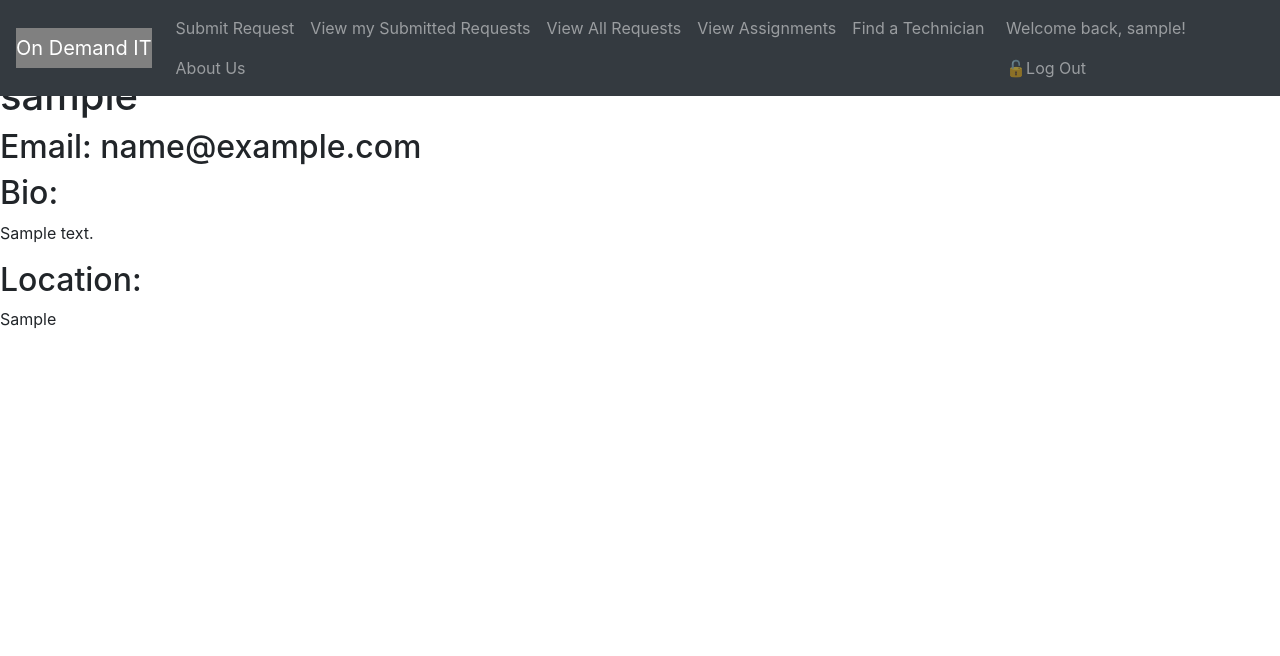
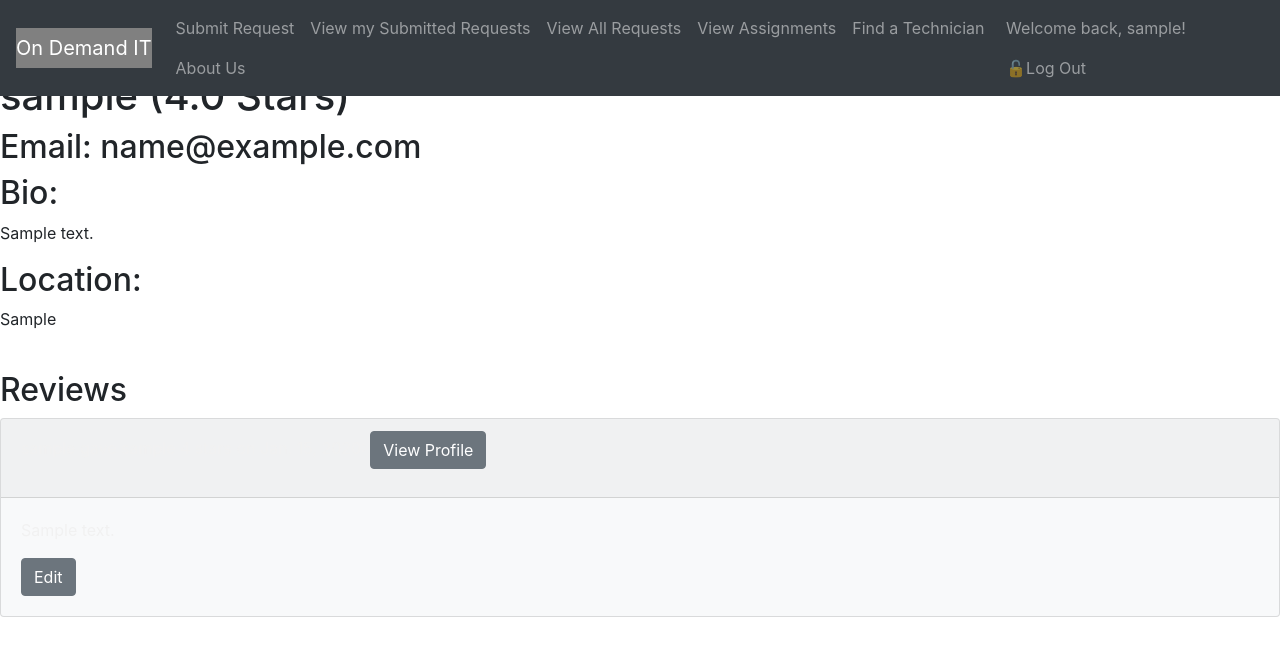
Before and after one commit to ChicoState/ODIT, a Django app: page /viewprofile/1 in a window 1280 px wide. Shown: the top 656 px of the page. Run offline with Django 3.2, Linux system fonts and the light colour scheme; a user stored in the database is signed in; tables that the repository leaves empty hold one stand-in row (values such as "Sample post"); some libraries are stand-ins or nearby versions.

Commit message:
Added links to user accounts. Added rating system for technicians.

```diff
--- a/myapp/forms.py
+++ b/myapp/forms.py
@@ -217,3 +217,75 @@ class ProfileFilter(forms.Form):
 		required=False,
 		max_length=100
 	)
+
+STARS = [
+	('5','5'),
+	('4','4'),
+	('3','3'),
+	('2','2'),
+	('1','1'),
+	('0','0'),
+]
+class AddReviewForm(forms.Form):
+	rating = forms.CharField(
+		widget = forms.Select(
+			choices=STARS,
+			attrs={'class': 'form-control'}
+		),
+		label='Rating',
+		required=True
+	)
+
+	review = forms.CharField(
+		label='Review',
+		widget=forms.Textarea(
+			attrs={'class': 'form-control'}
+		),
+		required=False,
+		max_length=240
+	)
+
+	def save(self, writer, subject):
+		review_instance = models.Review()
+		review_instance.rating = int(self.cleaned_data["rating"])
+		review_instance.review = self.cleaned_data["review"]
+		review_instance.writer = User.objects.get(id__exact=writer)
+		review_instance.subject = User.objects.get(id__exact=subject)
+		review_instance.save()
+		subject_instance = models.Profile.objects.get(user=review_instance.subject)
+		subject_instance.rating_count = subject_instance.rating_count + 1
+		subject_instance.rating_sum = subject_instance.rating_sum + review_instance.rating
+		subject_instance.rating_avg = round(subject_instance.rating_sum / subject_instance.rating_count,1)
+		subject_instance.save()
+		return review_instance
+
+class EditReviewForm(forms.Form):
+	rating = forms.CharField(
+		widget = forms.Select(
+			choices=STARS,
+			attrs={'class': 'form-control'}
+		),
+		label='Rating',
+		required=True
+	)
+
+	review = forms.CharField(
+		label='Review',
+		widget=forms.Textarea(
+			attrs={'class': 'form-control'}
+		),
+		required=False,
+		max_length=240
+	)
+
+	def save(self, id):
+		review_instance = models.Review.objects.get(id__exact=id)
+		subject_instance = models.Profile.objects.get(user=review_instance.subject)
+		subject_instance.rating_sum = subject_instance.rating_sum - review_instance.rating
+		review_instance.rating = int(self.cleaned_data["rating"])
+		subject_instance.rating_sum = subject_instance.rating_sum + review_instance.rating
+		review_instance.review = self.cleaned_data["review"]
+		subject_instance.rating_avg = round(subject_instance.rating_sum / subject_instance.rating_count,1)
+		subject_instance.save()
+		review_instance.save()
+		return review_instance
--- a/myapp/templates/viewissues.html
+++ b/myapp/templates/viewissues.html
@@ -39,8 +39,8 @@
                 <p>Description: {{ i.description }}</p>
                 <p>Date created: {{ i.date_created }}</p>
                 <p>Issue type: {{ i.issue_type }}</p>
-                <p>Assigned user: {{ i.assigned_user }}</p>
-                <p>Affected user: {{ i.affected_user }}</p>
+                <p>Assigned user: {{ i.assigned_user }} {% if i.assigned_user %}<a class="btn btn-secondary" href="viewprofile/{{ i.assigned_user.id }}">View Profile</a>{% endif %}</p>
+                <p>Affected user: {{ i.affected_user }} {% if i.affected_user %}<a class="btn btn-secondary" href="viewprofile/{{ i.affected_user.id }}">View Profile</a>{% endif %}</p>
                 <p>Issue solved?: {% if i.is_solved == True %} Yes {% else %} No {% endif %}</p>
                 {% if is_technician and user != i.assigned_user and user != i.affected_user %}
                     <a class="btn btn-secondary" href="/viewissues/assign/{{i.id}}">Assign Myself</a>
--- a/myapp/templates/viewmyissues.html
+++ b/myapp/templates/viewmyissues.html
@@ -32,8 +32,7 @@
                 <p>Description: {{ i.description }}</p>
                 <p>Date created: {{ i.date_created }}</p>
                 <p>Issue type: {{ i.issue_type }}</p>
-                <p>Assigned user: {{ i.assigned_user }}</p>
-                <p>Affected user: {{ i.affected_user }}</p>
+                <p>Affected user: {{ i.affected_user }} {% if i.affected_user %}<a class="btn btn-secondary" href="viewprofile/{{ i.affected_user.id }}">View Profile</a>{% endif %}</p>
                 <p>Issue solved?: {% if i.is_solved == True %} Yes {% else %} No {% endif %}</p>
                 {% if i.is_solved == False %}
                     <a class="btn btn-secondary" href="/viewmyissues/resolve/{{i.id}}">Resolve?</a>
--- a/myapp/templates/viewmysubmittedissues.html
+++ b/myapp/templates/viewmysubmittedissues.html
@@ -30,14 +30,16 @@
 				{% if issues_list.count > 0 %}
 					{% comment %} TODO: Add a filter form to this list, too {% endcomment %}
 					{% for issue in issues_list %}
-					<div class="card bg-light">
+					<div class="card bg-light mb-1">
 						<div class="card-header">{{ issue.title|title }}</div>
 						<div class="card-body px-1 py-1">
 							<div class="border border-secondary rounded px-2 py-2">
 								<p>{{ issue.description }}</p>
 							</div>
 							<p>Date Created: {{ issue.date_created }}</p>
-							<p>Issue type: {{ issue.issue_type }}</p>
+							<p>Issue Type: {{ issue.issue_type }}</p>
+							<p>Assigned Technician: {{ issue.assigned_user }} {% if issue.assigned_user %}<a class="btn btn-secondary" href="viewprofile/{{ issue.assigned_user.id }}">View Profile</a>{% endif %}</p>
+							<p>Issue solved?: {% if issue.is_solved == True %} Yes {% else %} No {% endif %}</p>
 						</div>
 					</div>
 					{% endfor %}
--- a/myapp/templates/viewprofile.html
+++ b/myapp/templates/viewprofile.html
@@ -3,12 +3,45 @@
 
 {% load static %}
 
-<h1>{{ user_name }}</h1>
+<h1>{{ user_name }} ({{ rating }} Stars)</h1>
 <h2>Email: {{ email }}</h2>
 <h2>Bio:</h2>
 <p>{{ bio }}</p>
 <h2>Location:</h2>
 <p>{{ location }}</p>
-
+{% if form %}
+<br>
+<h2>Leave a Review:</h2>
+<div class="container d-flex m-0 p-0 justify-content-start">
+    <div class="row d-flex m-0 p-0 justify-content-start">
+        <div class="col-md-12 p-0 mx-0 flex-column align-items-left">
+            <form method="post" enctype="multipart/form-data">
+                <div class="form-group ml-2 mr-2">
+                {% csrf_token %}
+                <table>{{ form.as_table }}</table><br>
+                <input type="submit" class="btn btn-primary" value="Post Review">
+                </div>
+            </form>
+        </div>
+    </div>
+</div>
+{% endif %}
+{% if reviews_list %}
+	<br>
+	<h2>Reviews</h2>
+	{% for r in reviews_list %}
+	<div class="card bg-light my-2">
+		<div class="card-header">
+			<p>{{ r.writer }} gave {{ r.subject }} {{ r.rating }} stars on {{ r.date_created }}{% if r.writer %}: <a class="btn btn-secondary" href="/viewprofile/{{ r.writer.id }}">View Profile</a>{% endif %}</p>
+		</div>
+		<div class="card-body">
+		<p>{{ r.review }}</p>
+		{% if r.writer == user %}
+			<a class="btn btn-secondary" href="/editreview/{{r.id}}">Edit</a>
+		{% endif %}
+		</div>
+	</div>
+	{% endfor %}
+{% endif %}
 
 {% endblock %}
--- a/myapp/templates/viewtechnicians.html
+++ b/myapp/templates/viewtechnicians.html
@@ -27,6 +27,7 @@
         <div class="column ml-2 mr-2">
             {% for i in profile_list %}
             <li>Name: {{ i.user.username }}</li>
+			<li>Rating: {{ i.rating_avg }} Stars</li>
             <li>Bio: {{ i.bio }}</li>
             <li>Location: {{ i.location }}</li>
             <li><a class="btn btn-secondary" href="/viewprofile/{{i.id}}">View Profile</a></li>
--- a/myapp/urls.py
+++ b/myapp/urls.py
@@ -34,6 +34,7 @@ urlpatterns = [
 	path('profile/become_technician',views.become_technician),
 	path('viewtechnicians.html',views.view_technicians),
 	path('viewprofile/<int:user_id>',views.view_profile),
+	path('editreview/<int:id>',views.edit_review),
     path('login/', auth_views.LoginView.as_view()),
     path('register/', views.register),
     path('logout/', views.logoff)
--- a/myapp/views.py
+++ b/myapp/views.py
@@ -224,41 +224,81 @@ def view_profile(request,user_id):
 		view_user = models.Profile.objects.get(user__id__exact=user_id)
 	except ObjectDoesNotExist:
 		return redirect("/viewtechnicians.html")
-	context = {
-		"title": "ODIT - {}".format(view_user.user.username),
-		"user_name": view_user.user.username,
-		"bio": view_user.bio,
-		"location": view_user.location,
-		"email": view_user.user.email,
-		"is_technician": this_user.user_type,
-	}
-	return render(request, "viewprofile.html", context=context)
+	if request.method == "POST":
+		form_instance = forms.AddReviewForm(request.POST)
+		if form_instance.is_valid():
+			form_instance.save(this_user.user.id,view_user.user.id)
+			return redirect("/viewprofile/{}".format(view_user.id))
+	else:
+		if this_user != view_user and (not models.Review.objects.filter(writer=this_user.user).filter(subject=view_user.user).exists()) and models.Issue_Model.objects.filter(affected_user=this_user.user).filter(assigned_user=view_user.user).exists():
+			form = forms.AddReviewForm()
+		else:
+			form = False
+		context = {
+			"title": "ODIT - {}".format(view_user.user.username),
+			"user_name": view_user.user.username,
+			"bio": view_user.bio,
+			"location": view_user.location,
+			"email": view_user.user.email,
+			"form": form,
+			"reviews_list": models.Review.objects.filter(subject=view_user.user),
+			"rating": view_user.rating_avg,
+			"is_technician": this_user.user_type,
+		}
+		print(list(context['reviews_list']))
+		return render(request, "viewprofile.html", context=context)
 
 @login_required
 def viewmysubmittedissues(request):
-    issues_list = models.Issue_Model.objects.filter(affected_user=request.user)
-    if request.method == "POST":
-        form = forms.IssueFilter(request.POST)
-        if form.is_valid():
-            if (form.cleaned_data['keyword']):
-                issues_list = issues_list.filter(
-                    Q(title__contains=form.cleaned_data['keyword']) |
-                    Q(description__contains=form.cleaned_data['keyword']) |
-                    Q(affected_user__username__contains=form.cleaned_data['keyword'])
-                )
-            if (form.cleaned_data['issue_type']):
-                issues_list = issues_list.filter(
-                    Q(issue_type__exact=form.cleaned_data['issue_type'])
-                )
-        else:
-            form = forms.IssueFilter()
-    else:
-        form = forms.IssueFilter()
+	issues_list = models.Issue_Model.objects.filter(affected_user=request.user)
+	if request.method == "POST":
+		form = forms.IssueFilter(request.POST)
+		if form.is_valid():
+			if (form.cleaned_data['keyword']):
+				issues_list = issues_list.filter(
+					Q(title__contains=form.cleaned_data['keyword']) |
+					Q(description__contains=form.cleaned_data['keyword']) |
+					Q(affected_user__username__contains=form.cleaned_data['keyword'])
+				)
+			if (form.cleaned_data['issue_type']):
+				issues_list = issues_list.filter(
+					Q(issue_type__exact=form.cleaned_data['issue_type'])
+				)
+		else:
+			form = forms.IssueFilter()
+	else:
+		form = forms.IssueFilter()
 
-    context = {
-        "title":"ODIT - Your Submitted Issues",
-        "issues_list":issues_list,
-        "form":form,
-        "is_technician": models.Profile.objects.get(user__exact=request.user).user_type,
-    }
-    return render(request, "viewmysubmittedissues.html", context=context)
+	context = {
+		"title":"ODIT - Your Submitted Issues",
+		"issues_list":issues_list,
+		"form":form,
+		"is_technician": models.Profile.objects.get(user__exact=request.user).user_type,
+	}
+	return render(request, "viewmysubmittedissues.html", context=context)
+
+@login_required
+def edit_review(request,id):
+	this_user = models.Profile.objects.get(user__exact=request.user)
+	try:
+		this_review = models.Review.objects.get(id__exact=id)
+		view_user = models.Profile.objects.get(user__exact=this_review.subject)
+	except ObjectDoesNotExist:
+		return redirect("/viewtechnicians.html")
+	if request.method == "POST":
+		form_instance = forms.EditReviewForm(request.POST)
+		if form_instance.is_valid():
+			form_instance.save(id)
+			return redirect("/viewprofile/{}".format(view_user.user.id))
+	else:
+		if this_user == models.Review.objects.get(id__exact=id).writer.profile:
+			form = forms.EditReviewForm(initial={'rating':this_review.rating,'review':this_review.review})
+			context = {
+				"title": "ODIT - Edit Review for {}".format(view_user.user.username),
+				"form": form,
+				"id": view_user.user.id,
+				"is_technician": this_user.user_type,
+			}
+			return render(request, "editreview.html", context=context)
+		else:
+			return redirect("/viewprofile/{}".format(view_user.user.id))
```
Also changed, not shown: myapp/models.py (+27 -16 lines), myapp/templates/editreview.html (added, +22 -0 lines).
